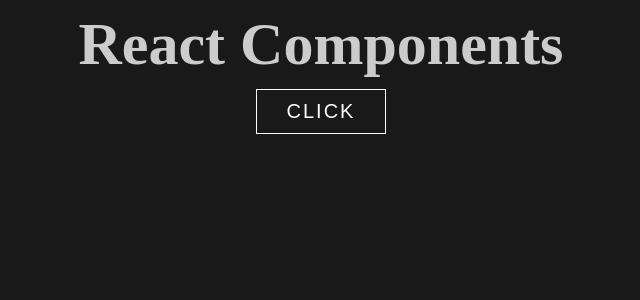
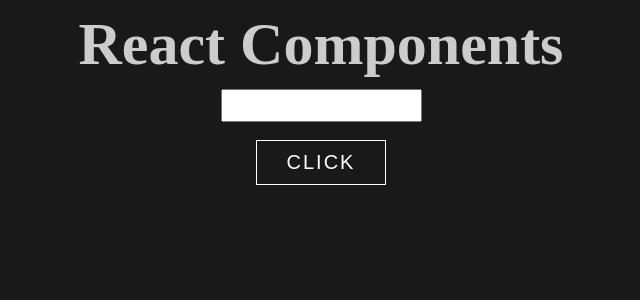
Before and after one commit to SokhibjonDev/basic-react-js, a React (Create React App) app: page / in a window 1280 px wide. Shown: the top 300 px of the page, without its empty margins (319-959 px from the left). Built offline with nearby package versions, Linux system fonts and the light colour scheme.

Commit message:
feat: func( inputChangeHandler )

```diff
--- a/src/App.js
+++ b/src/App.js
@@ -26,11 +26,11 @@
       showCars: !this.state.showCars
     })
   }
-  // onChangeTitleInputHandler = (e) => {     NOMER 2
-  //   this.setState({
-  //     title: e.target.value
-  //   })
-  // }
+  onChangeTitleInputHandler = (e) => {
+    this.setState({
+      title: e.target.value
+    })
+  }
 
   // onChangeTitleButtonHandler = (name) => {     NOMER 1
   //   this.setState({
@@ -51,9 +51,9 @@
       fontSize: 20,
       letterSpacing: 2,
     }
-    // const inputCSS = {
-    //   padding: '7px 10px',
-    // }      NOMER 2
+    const inputCSS = {
+      padding: '7px 10px',
+    }
     let div = null
     if (this.state.showCars) {
       div = this.state.cars.map((car, index) => {
@@ -73,7 +73,7 @@
     return (
       <div div className="App" style={AppStyle} >
         <h1 style={{ fontSize: 60, margin: 10 }}>{this.state.title}</h1>
-        {/* <input style={inputCSS} type="text" onChange={this.onChangeTitleInputHandler} /><br /><br />      NOMER 2  */  }
+        <input style={inputCSS} type="text" onChange={this.onChangeTitleInputHandler} /><br /><br />
         <button style={buttonCSS} onClick={this.ToggleCarsHandler}>Click</button>
         <br />
         <br />
```
